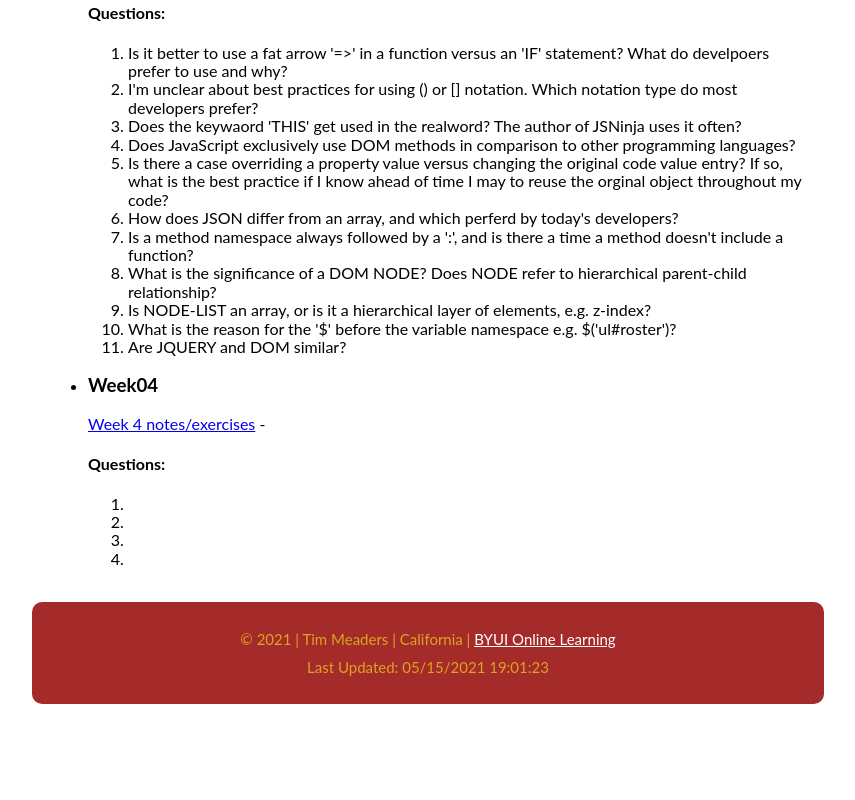
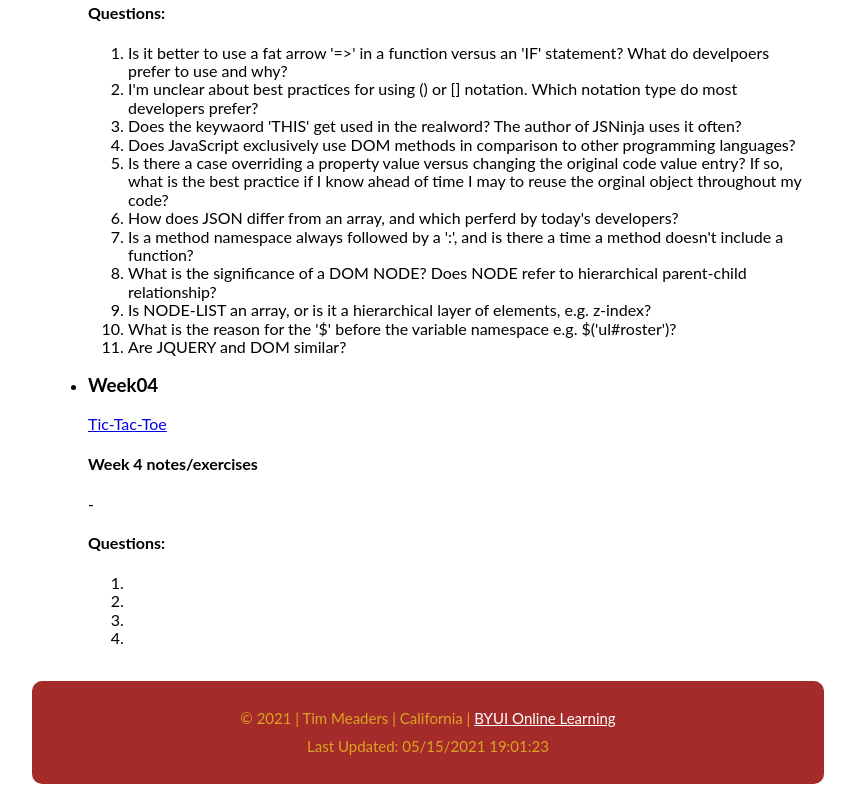
Before and after one commit to tmeaders/portfolio-1, a plain HTML site: page index.html in a window 1280 px wide. Shown: the part 1031-1831 px from the top of the page, without its empty margins (212-1067 px from the left). Before the commit the page ends 1751 px from the top, so only its background shows below. Drawn offline with Linux system fonts and the light colour scheme.

Commit message:
0515-1200

```diff
--- a/index.html
+++ b/index.html
@@ -127,7 +127,8 @@
         <ul>
           <li>
             <h3>Week04</h3>
-            <a href="week04/tictactoe.html">Week 4 notes/exercises</a>
+            <a href="week04/tictactoe.html">Tic-Tac-Toe</a>
+            <h4>Week 4 notes/exercises</h4>
             -
           </li>
           <h4>Questions:</h4>
```
